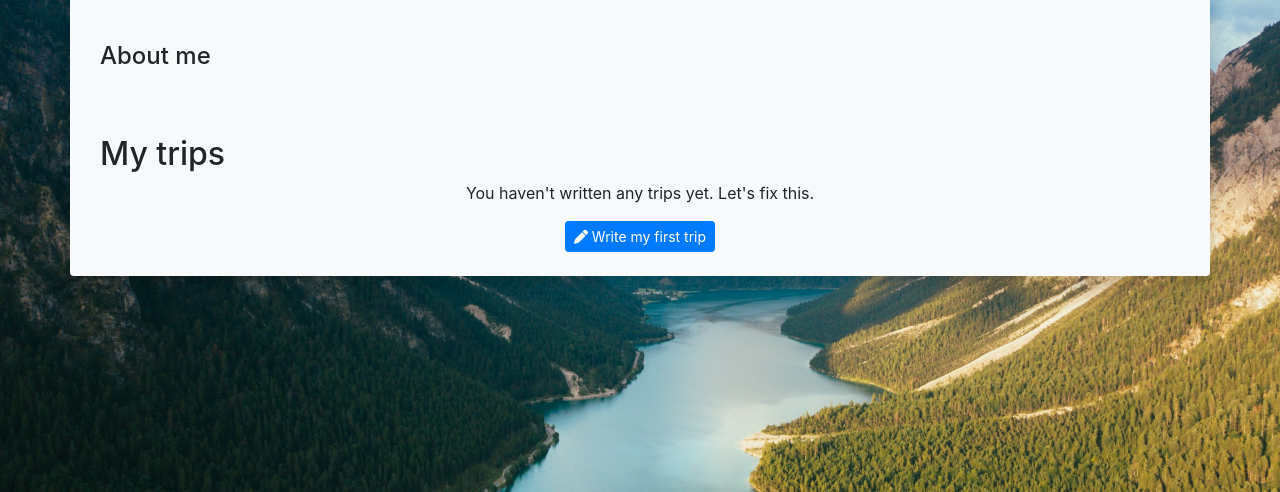
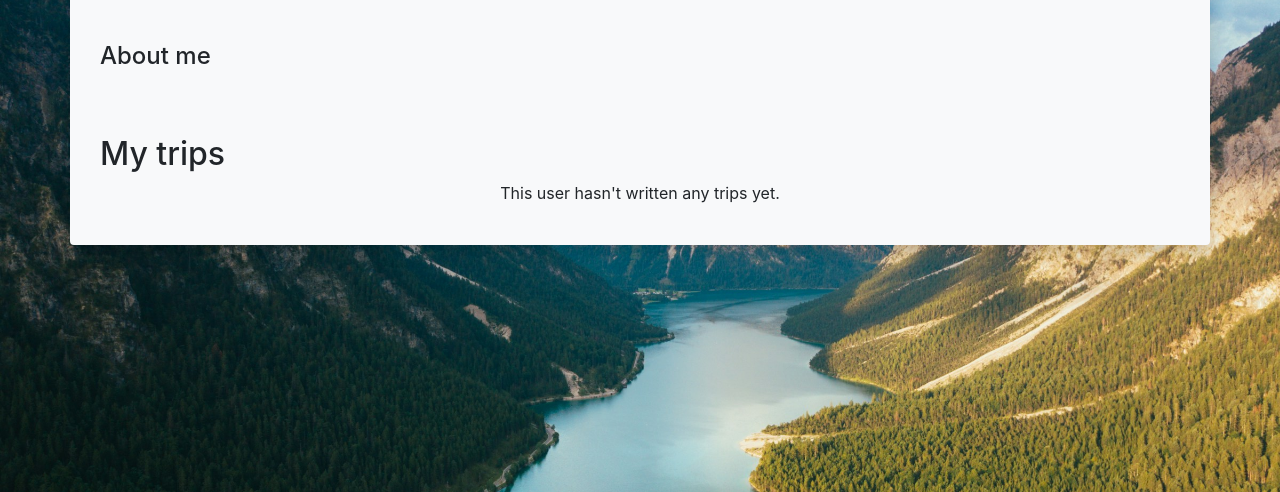
Before and after one commit to celiska/travel_journal, a Django app: template templates/registration/profile.html in a window 1280 px wide. Shown: the part 158-650 px from the top of the page. Run offline with Django 5.2, Linux system fonts and the light colour scheme; the template is opened without the code that fills it, so the values that code supplies are empty; parts of the project's set-up code (start-up, migrations or seed data) failed here and were passed over; some libraries are stand-ins or nearby versions.

Commit message:
Fix no entry view on profile page
Change profile page to display different messages for current user and other users in case the user has no entries.

```diff
--- a/templates/registration/profile.html
+++ b/templates/registration/profile.html
@@ -8,7 +8,7 @@
         <div class="col-md-12 d-flex justify-content-between align-items-center">
             <div></div> <!-- Placeholder pro zarovnání tlačítka -->
             {% if user == user_account %}
-            <a href="{% url 'update' %}" class="btn btn-sm btn-secondary"> <i class="fa-solid fa-pen"></i> Edit Profile</a>
+            <a href="{% url 'update_account' %}" class="btn btn-sm btn-secondary"> <i class="fa-solid fa-pen"></i> Edit Profile</a>
             {% endif %}
         </div>
     </div>
@@ -62,10 +62,14 @@
         {% else %}
             <!-- Pokud nejsou žádné tripy, zobrazí se toto -->
             <div class="col-md-12 text-center mb-4">
+                {% if user == user_account %}
                 <p>You haven't written any trips yet. Let's fix this.</p>
                 <a href="{% url 'entry_create' %}" class="btn btn-sm btn-primary">
                     <i class="fa-solid fa-pen"></i> Write my first trip
                 </a>
+                {% else %}
+                <p>This user hasn't written any trips yet.</p>
+                {% endif %}
             </div>
         {% endif %}
     </div>
```
